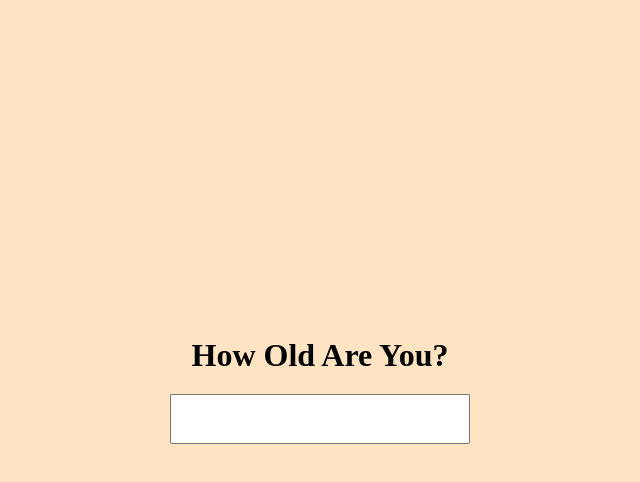
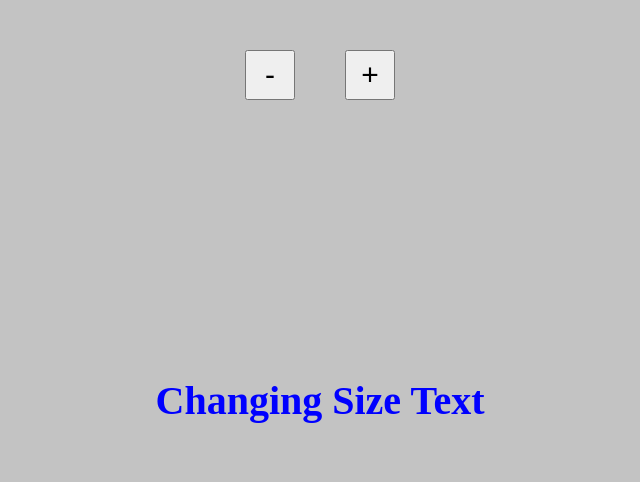
Before and after one commit to eladjmc/Apple-seeds-DOM, a plain HTML site: page 21.2/index.html in a window 1280 px wide. Shown: the whole page, without its empty margins (320-960 px from the left). Drawn offline with Linux system fonts and the light colour scheme.

Commit message:
added task 21.2

```diff
--- a/19.5/19.5.js
+++ b/19.5/21.1.js
@@ -1,5 +1,6 @@
 const input = document.querySelector("input");
 const resultText = document.querySelector("h2");
+
 input.addEventListener("input", () => {
   if (Number(input.value) < 18) {
     resultText.style.color = "red";
--- /dev/null
+++ b/21.2/21.2.js
@@ -0,0 +1,33 @@
+const buttonPlus = document.querySelector('.plus');
+const buttonMinus = document.querySelector('.minus');
+const h1 = document.querySelector('h1');
+let size = window.getComputedStyle(h1, null).getPropertyValue('font-size');
+size = size.replace(/\D/g,'');
+
+const validationCheckMinus = (size) => size > 6;
+
+const validationCheckPlus = (size) => size < 100;
+
+
+const changeFontSize = (action) => {
+    size = window.getComputedStyle(h1, null).getPropertyValue('font-size');
+    size = size.replace(/\D/g,'');
+    addedValue = action === '-' ? -1 : 1;
+
+    if(!validationCheckPlus(size) && addedValue === 1){
+        return;
+    }
+    if(!validationCheckMinus(size) && addedValue === -1){
+        return;
+    }
+      h1.style.fontSize =`${parseInt(size)+ addedValue}px` ;
+}
+
+
+buttonPlus.addEventListener('click',()=>{
+    changeFontSize('+');
+})
+
+buttonMinus.addEventListener('click',()=>{
+    changeFontSize('-');
+})
--- a/19.5/index.html
+++ b/21.2/index.html
@@ -8,9 +8,11 @@
     <title>Document</title>
 </head>
 <body>
-    <h1>How Old Are You?</h1>
-    <input type="text">
-    <h2></h2>
-    <script src="./19.5.js"></script>
+    <div class="container">
+        <button class="minus">-</button>
+        <button class="plus">+</button>
+    </div>
+    <h1>Changing Size Text</h1>
+    <script src="./21.2.js"></script>
 </body>
 </html>
--- /dev/null
+++ b/21.2/style.css
@@ -0,0 +1,31 @@
+*{
+    margin: 0;
+    padding: 0;
+    box-sizing: border-box;
+}
+body {
+    height: 100vh;
+    width: 100%;
+    background-color: rgb(195, 195, 195);
+    display: flex;
+    justify-content: center;
+    align-items: center;
+    flex-direction: column;
+}
+
+.container {
+    display: flex;
+    gap: 50px;
+    position: absolute;
+    top: 50px;
+}
+h1 {
+    font-size: 40px;
+    color: blue;
+}
+
+button {
+ width: 50px;
+ height: 50px;
+ font-size: 30px;
+}
```
